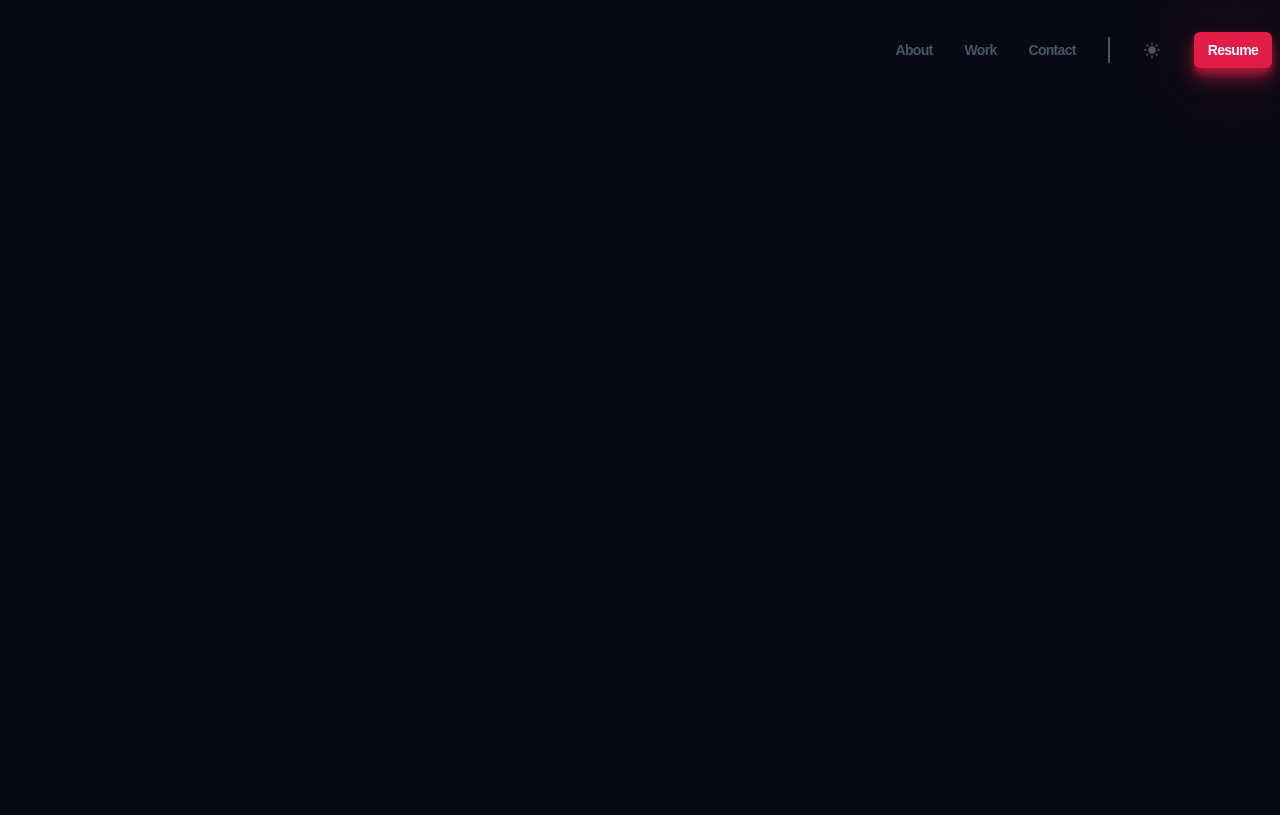
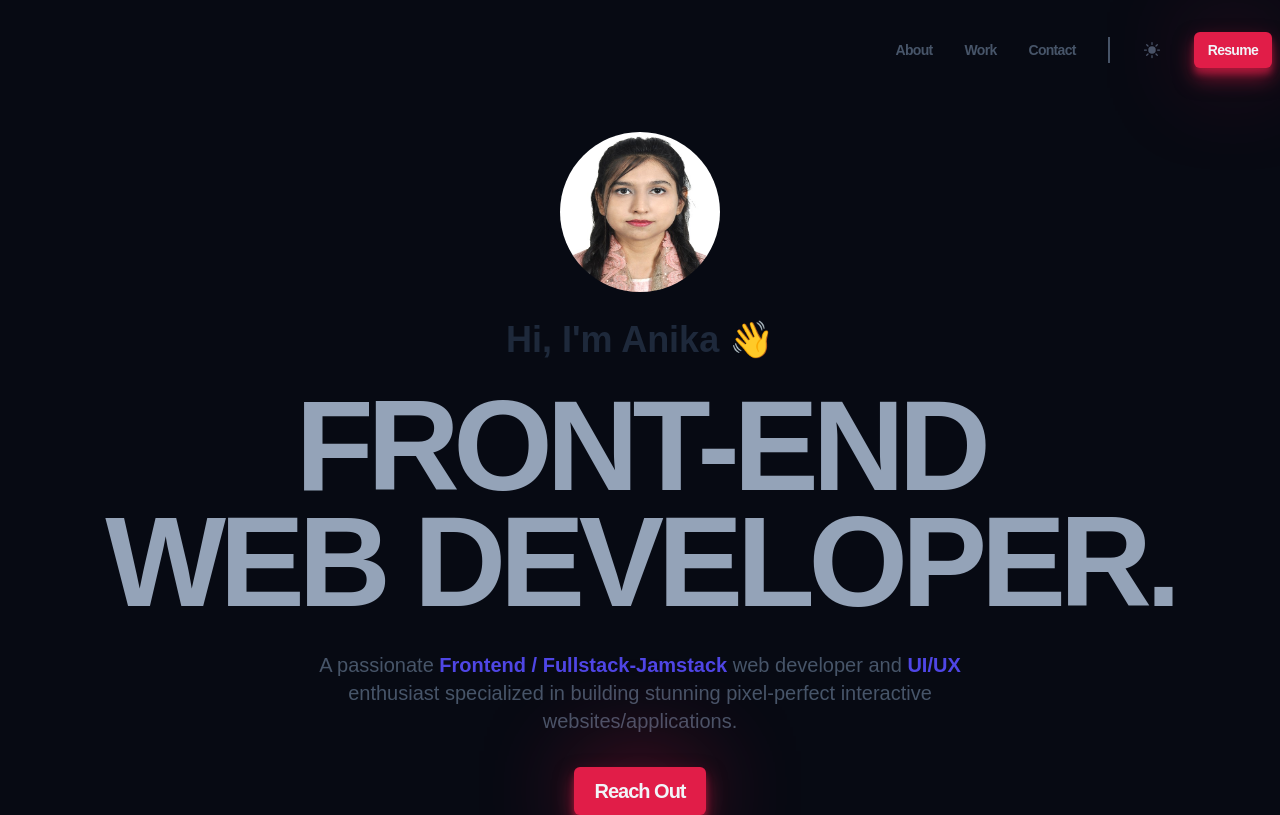
Before and after one commit to AnikaTahsin06/responsive-portfolio, a website built with Vite: page portfolio/index.html in a window 1280 px wide. Built offline with nearby package versions, Linux system fonts and the light colour scheme; a web font is replaced by a local one.

Commit message:
completed hero section

```diff
--- a/portfolio/index.html
+++ b/portfolio/index.html
@@ -37,18 +37,28 @@
       </ul>
       <button class="header__bars">
         <svg xmlns="http://www.w3.org/2000/svg" viewBox="0 0 24 24" fill="currentColor">
-          <path fill-rule="evenodd" d="M3 6.75A.75.75 0 0 1 3.75 6h16.5a.75.75 0 0 1 0 1.5H3.75A.75.75 0 0 1 3 6.75ZM3 12a.75.75 0 0 1 .75-.75h16.5a.75.75 0 0 1 0 1.5H3.75A.75.75 0 0 1 3 12Zm0 5.25a.75.75 0 0 1 .75-.75h16.5a.75.75 0 0 1 0 1.5H3.75a.75.75 0 0 1-.75-.75Z" clip-rule="evenodd" />
+          <path fill-rule="evenodd"
+            d="M3 6.75A.75.75 0 0 1 3.75 6h16.5a.75.75 0 0 1 0 1.5H3.75A.75.75 0 0 1 3 6.75ZM3 12a.75.75 0 0 1 .75-.75h16.5a.75.75 0 0 1 0 1.5H3.75A.75.75 0 0 1 3 12Zm0 5.25a.75.75 0 0 1 .75-.75h16.5a.75.75 0 0 1 0 1.5H3.75a.75.75 0 0 1-.75-.75Z"
+            clip-rule="evenodd" />
         </svg>
       </button>
     </nav>
   </header>
-  <!-- <main> -->
-  <!-- <section></section> -->
-  <!-- <section></section> -->
-  <!-- <section></section> -->
-  <!-- <section></section> -->
-  <!-- <section></section> -->
-  <!-- </main> -->
+  <main>
+    <section class="hero container">
+      <img class="hero__img" src="/profile.jpg" alt="Profile picture">
+      <h2 class="hero__subtitle">Hi, I'm Anika 👋</h2>
+      <h1 class="hero__title">FRONT-END <br> WEB DEVELOPER.</h1>
+      <p class="hero__description">A passionate <strong>Frontend / Fullstack-Jamstack</strong> web developer and <strong>UI/UX</strong> enthusiast
+        specialized in building stunning
+        pixel-perfect interactive websites/applications.</p>
+      <a class="hero__btn btn" href="#">Reach out</a>
+    </section>
+    <!-- <section></section> -->
+    <!-- <section></section> -->
+    <!-- <section></section> -->
+    <!-- <section></section> -->
+  </main>
   <!-- <footer></footer> -->
   <script type="module" src="./src/main.js"></script>
 </body>
--- a/portfolio/src/main.js
+++ b/portfolio/src/main.js
@@ -1,4 +1,5 @@
 import '../styles/modern-normalize.css';
 import '../styles/style.css';
 import '../styles/components/header.css';
+import '../styles/components/hero.css';
 import '../styles/utils.css';
--- /dev/null
+++ b/portfolio/styles/components/hero.css
@@ -0,0 +1,129 @@
+.hero {
+    text-align: center;
+    display: flex;
+    flex-direction: column;
+    justify-content: center;
+    align-items: center;
+    gap: 1rem;
+    margin-top: 2rem;
+}
+
+.hero__img {
+    border-radius: 50%;
+    width: 6rem;
+    height: 6rem;
+}
+
+.hero__subtitle {
+    color: var(--clr-slate800);
+    font-size: var(--size-base);
+    line-height: 0.9;
+}
+
+.hero__title {
+    color: var(--clr-slate400);
+    text-transform: uppercase;
+    font-size: var(--size-4xl);
+    letter-spacing: -0.05em;
+    line-height: 0.9;
+}
+
+.hero__description {
+    max-width: 60ch;
+    font-size: var(--size-sm);
+    color: var(--clr-slate600);
+}
+
+.hero__btn {
+    text-transform: capitalize;
+    font-size: var(--size-sm);
+}
+
+/* xs */
+@media (min-width: 475px) {
+    .hero {
+        gap: 1.5rem;
+    }
+
+    .hero__img {
+        width: 6.5rem;
+        height: 6.5rem;
+    }
+
+    .hero__subtitle {
+        font-size: var(--size-lg);
+    }
+
+    .hero__title {
+        font-size: var(--size-5xl);
+    }
+
+    .hero__description {
+        font-size: var(--size-base);
+    }
+
+    .hero__btn {
+        font-size: var(--size-base);
+    }
+}
+
+/* sm */
+/* @media (min-width: 640px) {} */
+
+/* md */
+/* @media (min-width: 768px) {} */
+
+/* lg */
+@media (min-width: 1024px) {
+    .hero__img {
+        width: 8rem;
+        height: 8rem;
+    }
+
+    .hero__subtitle {
+        font-size: var(--size-2xl);
+    }
+
+    .hero__title {
+        font-size: var(--size-7xl);
+    }
+
+    .hero__description {
+        font-size: var(--size-lg);
+    }
+
+    .hero__btn {
+        font-size: var(--size-lg);
+    }
+}
+
+/* xl */
+@media (min-width: 1280px) {
+    .hero {
+        gap: 2rem;
+    }
+
+    .hero__img {
+        width: 10rem;
+        height: 10rem;
+    }
+
+    .hero__subtitle {
+        font-size: var(--size-4xl);
+    }
+
+    .hero__title {
+        font-size: var(--size-9xl);
+    }
+
+    .hero__description {
+        font-size: var(--size-xl);
+    }
+
+    .hero__btn {
+        font-size: var(--size-xl);
+    }
+}
+
+/* 2xl */
+/* @media (min-width: 1536px) {} */
```
Also changed, not shown: portfolio/public/profile.jpg (added).
